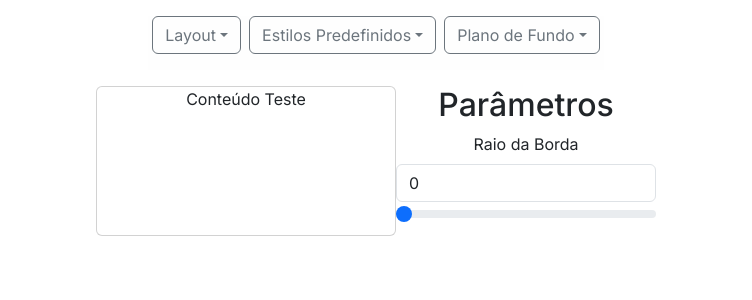
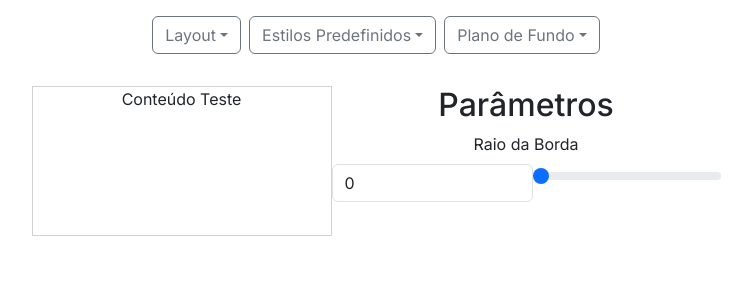
Before and after one commit to DiRezze/blinding-style, a React (Vite) app: page / in a window 1280 px wide. Shown: the top 300 px of the page, without its empty margins (264-1016 px from the left). Built offline with nearby package versions, Linux system fonts and the light colour scheme.

Commit message:
First style edit addition

```diff
--- a/src/App.css
+++ b/src/App.css
@@ -9,9 +9,8 @@
 }
 
 .tool-bar{
-  width: min-content;
+  width: auto;
   margin: 1rem;
-  background-color: #fefefe;
 }
 .tool-menu{
   padding: 0 4px;
--- a/src/App.jsx
+++ b/src/App.jsx
@@ -2,20 +2,43 @@ import './App.css'
 import 'bootstrap/dist/css/bootstrap.min.css';
 import 'bootstrap/dist/js/bootstrap';
 import ToolBar from './components/toolsBar'
+import React, { useState } from 'react';
 import ParamSelector from './components/paramControl';
 
 function App() {
+  const [cssValues, setCssValues] = useState({
+    borderRadius: 0,
+    width: 200,
+    height: 100,
+    backgroundColor: 'lightblue'
+  });
+
+  const handleCssChange = (property, value) => {
+    setCssValues((prevValues) => ({
+      ...prevValues,
+      [property]: value
+    }));
+  };
   return (
     <>
     <main>
       <ToolBar />
       <div className='d-flex flex-row app-main-frame' id='app-box'>
         <div>
-          <div className='card' id='app-card'>Conteúdo Teste</div>
+          <div className='card' id='app-card' style={{ borderRadius: `${cssValues.borderRadius}px`}}
+          >Conteúdo Teste</div>
         </div>
         <div>
           <h2>Parâmetros</h2>
-          <ParamSelector min={0} max={32} setId={'borderRadiusPar'} />
+          <ParamSelector
+            label="Raio da Borda"
+            min={0}
+            max={32}
+            setId="borderRadiusRange"
+            property="borderRadius"
+            value={cssValues.borderRadius}
+            handleCssChange={handleCssChange}
+          />
         </div>
       </div>
     </main>
--- a/src/components/paramControl.jsx
+++ b/src/components/paramControl.jsx
@@ -1,16 +1,32 @@
-import React, { useState } from "react";
+import React from "react";
 
-function ParamSelector(props){
-    const [cssValue, setCssValue] = useState(0);
+function ParamSelector({ label, min, max, setId, property, value, handleCssChange }){
     const handleInputChange = (event) => {
-        setCssValue(event.target.value);
+        handleCssChange(property, event.target.value);
     };
     return(
-        <div>
-            <label className='form-label' for={props.setId}>Raio da Borda</label>
-            <input className="form-control" value={cssValue} onChange={handleInputChange}></input>
-            <input className='form-range' step={1} min={props.min} max={props.max} value={cssValue} defaultValue={0} id={props.setId}  onChange={handleInputChange} type='range'></input>
-        </div>
+        <section>
+            <label className='form-label' htmlForfor={setId}>{label}</label>
+            <div className="d-flex flex-row">
+                <input
+                className="form-control"
+                value={value}
+                onChange={handleInputChange}
+                type='number'
+                />
+                <input
+                className='form-range'
+                step={1}
+                min={min}
+                max={max}
+                value={value}
+                defaultValue={0}
+                id={setId}
+                onChange={handleInputChange}
+                type='range'
+                />
+            </div>
+        </section>
     );
 }
 
```
Also changed, not shown: src/components/presets/blankCard.jsx (renamed from src/components/samples/blankCard.jsx).
